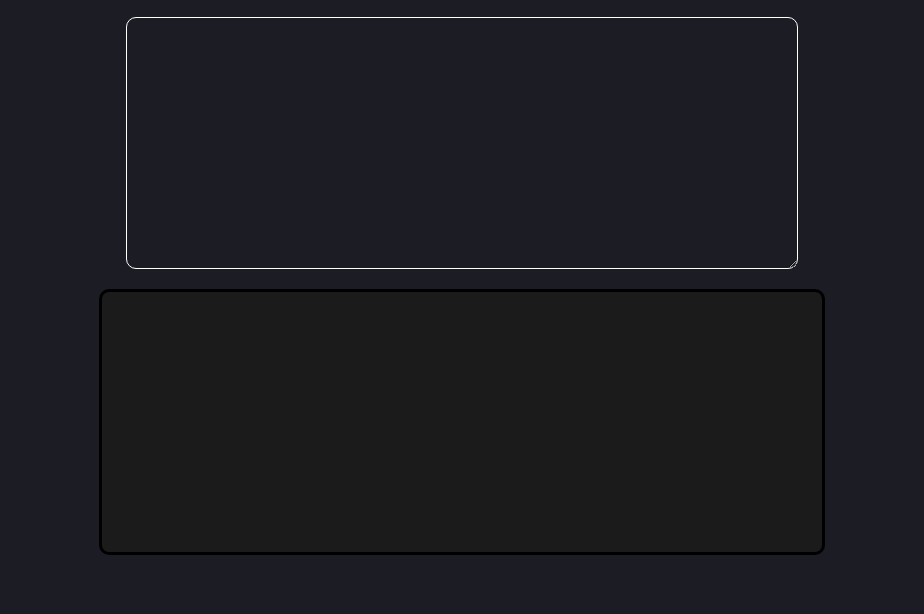
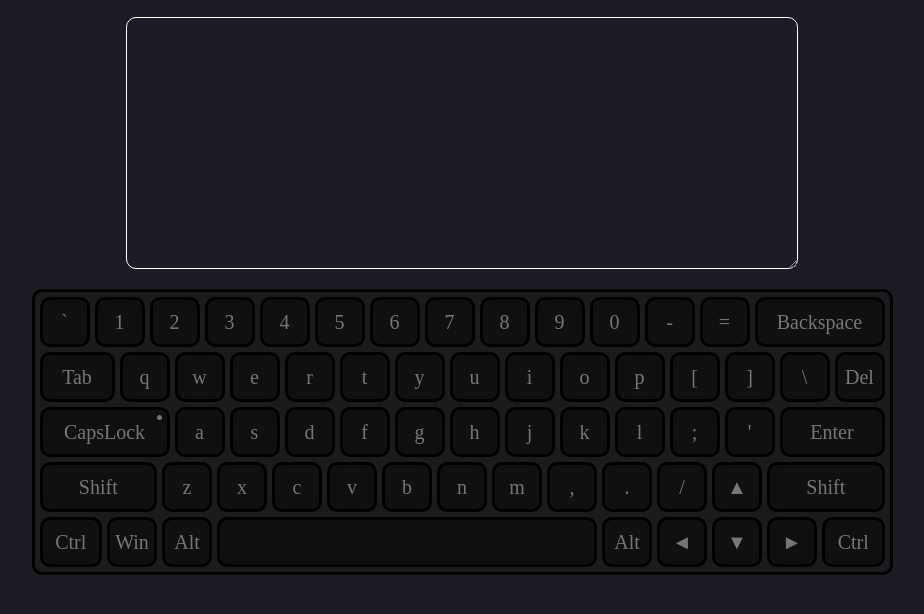
Before and after one commit to Oleg-Melnikow/virtual-keyboard, a plain HTML site: page index.html in a window 1280 px wide. Shown: the part 154-768 px from the top of the page, without its empty margins (178-1102 px from the left). Drawn offline with Linux system fonts and the light colour scheme.

Commit message:
feat: add keyboard with style to page

```diff
--- a/index.js
+++ b/index.js
@@ -1,3 +1,284 @@
+const keyLayout = [
+  "`", "1", "2", "3", "4", "5", "6", "7", "8", "9", "0","-", "=", "Backspace",
+  "Tab", "q", "w", "e", "r", "t", "y", "u", "i", "o", "p", "[", "]","\\", "Del",
+  "CapsLock", "a", "s", "d", "f", "g", "h", "j", "k", "l", ';', "'", "Enter",
+  "ShiftLeft", "z", "x", "c", "v", "b", "n", "m", ",", ".", "/", "▲", "ShiftRight",
+  "ControlLeft", "Win", "AltLeft", " ", "AltRight", "◄", "▼", "►", "ControlRight",
+];
+
+const keys = [
+  {
+    key: "Backspace",
+    code: "Backspace",
+  },
+  {
+    key: "Tab",
+    code: "Tab",
+  },
+  {
+    key: "Enter",
+    code: "Enter",
+  },
+  {
+    key: "ShiftLeft",
+    code: "ShiftLeft",
+  },
+  {
+    key: "ShiftRight",
+    code: "ShiftRight",
+  },
+  {
+    key: "ControlLeft",
+    code: "ControlLeft",
+  },
+  {
+    key: "ControlRight",
+    code: "ControlRight",
+  },
+  {
+    key: "AltLeft",
+    code: "AltLeft",
+  },
+  {
+    key: "AltRight",
+    code: "AltRight",
+  },
+  {
+    key: "CapsLock",
+    code: "CapsLock",
+  },
+  {
+    key: " ",
+    code: "Space",
+  },
+  {
+    key: "◄",
+    code: "ArrowLeft",
+  },
+  {
+    key: "▼",
+    code: "ArrowUp",
+  },
+  {
+    key: "►",
+    code: "ArrowRight",
+  },
+  {
+    key: "▲",
+    code: "ArrowDown",
+  },
+  {
+    key: "Del",
+    code: "Delete",
+  },
+  {
+    key: "0",
+    code: "Digit0",
+    shift: ")",
+  },
+  {
+    key: "1",
+    code: "Digit1",
+    shift: "!",
+  },
+  {
+    key: "2",
+    code: "Digit2",
+    shift: "@",
+  },
+  {
+    key: "3",
+    code: "Digit3",
+    shift: "#",
+  },
+  {
+    key: "4",
+    code: "Digit4",
+    shift: "$",
+  },
+  {
+    key: "5",
+    code: "Digit5",
+    shift: "%",
+  },
+  {
+    key: "6",
+    code: "Digit6",
+    shift: "^",
+  },
+  {
+    key: "7",
+    code: "Digit7",
+    shift: "&",
+  },
+  {
+    key: "8",
+    code: "Digit8",
+    shift: "*",
+  },
+  {
+    key: "9",
+    code: "Digit9",
+    shift: "(",
+  },
+  {
+    key: "a",
+    code: "KeyA",
+  },
+  {
+    key: "b",
+    code: "KeyB",
+  },
+  {
+    key: "c",
+    code: "KeyC",
+  },
+  {
+    key: "d",
+    code: "KeyD",
+  },
+  {
+    key: "e",
+    code: "KeyE",
+  },
+  {
+    key: "f",
+    code: "KeyF",
+  },
+  {
+    key: "g",
+    code: "KeyG",
+  },
+  {
+    key: "h",
+    code: "KeyH",
+  },
+  {
+    key: "i",
+    code: "KeyI",
+  },
+  {
+    key: "j",
+    code: "KeyJ",
+  },
+  {
+    key: "k",
+    code: "KeyK",
+  },
+  {
+    key: "l",
+    code: "KeyL",
+  },
+  {
+    key: "m",
+    code: "KeyM",
+  },
+  {
+    key: "n",
+    code: "KeyN",
+  },
+  {
+    key: "o",
+    code: "KeyO",
+  },
+  {
+    key: "p",
+    code: "KeyP",
+  },
+  {
+    key: "q",
+    code: "KeyQ",
+  },
+  {
+    key: "r",
+    code: "KeyR",
+  },
+  {
+    key: "s",
+    code: "KeyS",
+  },
+  {
+    key: "t",
+    code: "KeyT",
+  },
+  {
+    key: "u",
+    code: "KeyU",
+  },
+  {
+    key: "v",
+    code: "KeyV",
+  },
+  {
+    key: "w",
+    code: "KeyW",
+  },
+  {
+    key: "x",
+    code: "KeyX",
+  },
+  {
+    key: "y",
+    code: "KeyY",
+  },
+  {
+    key: "z",
+    code: "KeyZ",
+  },
+  {
+    key: "Win",
+    code: "MetaLeft",
+  },
+  {
+    key: ";",
+    code: "Semicolon",
+  },
+  {
+    key: "=",
+    code: "Equal",
+  },
+  {
+    key: ",",
+    code: "Comma",
+  },
+  {
+    key: "-",
+    code: "Minus",
+  },
+  {
+    key: ".",
+    code: "Period",
+  },
+  {
+    key: "/",
+    code: "Slash",
+  },
+  {
+    key: "`",
+    code: "Backquote",
+    shift: "~",
+  },
+  {
+    key: "[",
+    code: "BracketLeft",
+    shift: "{",
+  },
+  {
+    key: "\\",
+    code: "Backslash",
+  },
+  {
+    key: "]",
+    code: "BracketRight",
+    shift: "}",
+  },
+  {
+    key: "'",
+    code: "Quote",
+    shift: `"`,
+  },
+];
+
 const bodyElement = document.querySelector("body");
 
 const rootElement = document.createElement("div");
@@ -29,4 +310,37 @@ rootElement.append(header);
 rootElement.append(sectionElement);
 bodyElement.append(rootElement);
 
-console.log(bodyElement);
+const keysBoard = keys.sort(
+  (a, b) => keyLayout.indexOf(a.key) - keyLayout.indexOf(b.key)
+);
+
+const setKey = (element, key) => {
+  let keySymbol = key;
+  switch (key) {
+    case "ShiftLeft":
+    case "ShiftRight":
+      keySymbol = "Shift";
+      break;
+    case "ControlLeft":
+    case "ControlRight":
+      keySymbol = "Ctrl";
+      break;
+    case "AltLeft":
+    case "AltRight":
+      keySymbol = "Alt";
+      break;
+    default:
+      break;
+  }
+  element.innerText = keySymbol;
+};
+
+keysBoard.forEach((el) => {
+  const { key, code } = el;
+  const elementKey = document.createElement("div");
+  elementKey.classList.add("keyItem");
+  setKey(elementKey, key);
+  elementKey.setAttribute("data-key", key);
+  elementKey.classList.add(code);
+  keyboard.append(elementKey);
+});
--- a/style.css
+++ b/style.css
@@ -60,10 +60,91 @@
 }
 
 #keyboard {
+  display: flex;
+  flex-wrap: wrap;
   margin-top: 20px;
   border: 3px solid #000;
   border-radius: 10px;
-  width: 720px;
-  height: 260px;
+  width: 845px;
   background: #1b1b1b;
+  padding: 5px;
+  gap: 5px;
 }
+
+.keyItem {
+  min-width: 50px;
+  height: 50px;
+  background: #101010;
+  display: flex;
+  justify-content: center;
+  align-items: center;
+  border: 3px solid #000;
+  box-sizing: border-box;
+  border-radius: 10px;
+  transition: 1s;
+  font-size: 20px;
+  color: #777;
+}
+
+.keyItem:hover {
+  cursor: pointer;
+}
+
+.keyItem.Backspace {
+  width: 130px;
+}
+
+.keyItem.Tab {
+  width: 75px;
+}
+
+.keyItem.CapsLock {
+  width: 130px;
+  position: relative;
+}
+
+.keyItem.CapsLock::after {
+  content: "";
+  display: block;
+  position: absolute;
+  top: 5px;
+  right: 5px;
+  width: 5px;
+  height: 5px;
+  background: #777;
+  border-radius: 50%;
+}
+
+.keyItem.CapsLock.active::after {
+  background: #00ffe7;
+  text-shadow: 0 0 10px #00a1ff, 0 0 30px #00a1ff;
+}
+
+.keyItem.Enter {
+  width: 105px;
+}
+
+.keyItem.ShiftLeft,
+.keyItem.ShiftRight {
+  width: 117.5px;
+}
+
+.keyItem.Space {
+  width: 380px;
+}
+
+.keyItem.ControlLeft,
+.keyItem.ControlRight {
+  width: 62.5px;
+}
+
+.active {
+  color: #fff;
+  text-shadow: 0 0 10px rgba(33, 156, 243, 1),
+    0 0 10px rgba(33, 156, 243, 1);
+  border: 3px solid #fff;
+  box-shadow: 0 0 10px rgba(33, 156, 243, .5),
+    0 0 20px rgba(33, 156, 243, .5),
+    0 0 30px rgba(33, 156, 243, .5),
+    inset 0 0 10px rgba(33, 156, 243, .5);
+}
```
